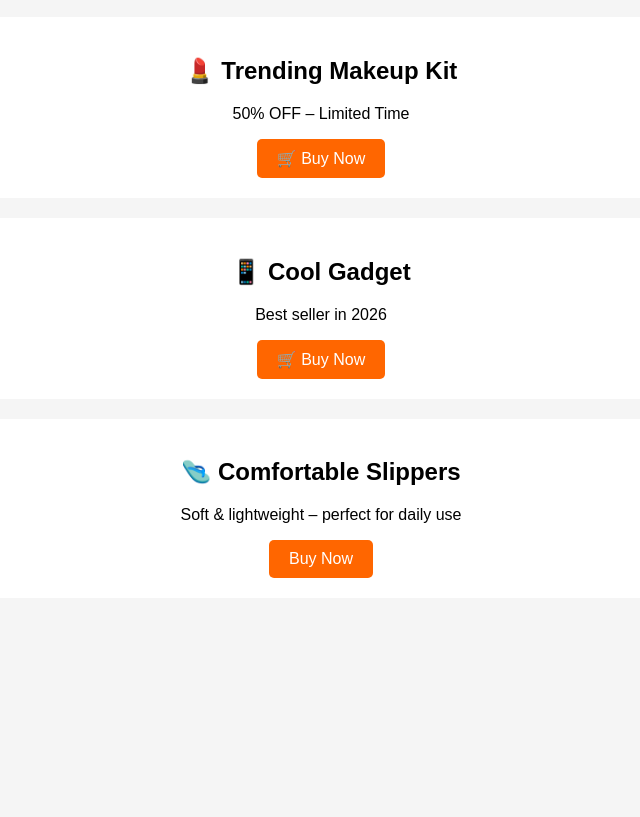
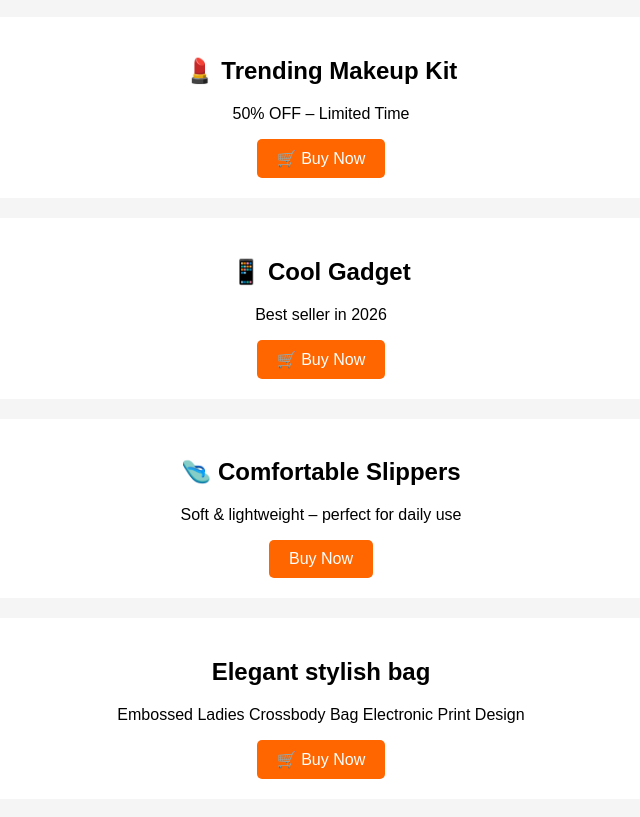
Before and after one commit to kaushikchangmai2-oss/market-edge, a plain HTML site: page index.html in a window 1280 px wide. Shown: the part 103-920 px from the top of the page, without its empty margins (319-959 px from the left). Before the commit the page ends 800 px from the top, so only its background shows below. Drawn offline with Linux system fonts and the light colour scheme.

Commit message:
Update index.html

```diff
--- a/index.html
+++ b/index.html
@@ -52,5 +52,11 @@ a {
   <a href="https://ar.aliexpress.com/item/1005009313552383.html?spm=a2g0n.productlist.0.0.62995b5az3eG6h&browser_id=5dfe3dd52f704f76b1a0c012152c48c4&aff_trace_key=a2efd650586649b187b7d6b4cdcc7fc3-1774667604582-02759-_ePNSNV&aff_platform=msite&m_page_id=niistyhwkcaqwcov19d359652501aed3f097165316&gclid=&pdp_ext_f=%7B%22order%22%3A%229042%22%2C%22spu_best_type%22%3A%22price%22%2C%22eval%22%3A%221%22%2C%22fromPage%22%3A%22search%22%7D&pdp_npi=6%40dis%21SAR%2166.84%2133.42%21%21%21120.00%2160.00%21%40212e520d17747205771638393e1d8f%2112000048715594442%21sea%21SA%210%21ABX%211%210%21n_tag%3A-29910%3Bd%3Aba2f3c79%3Bm03_new_user%3A-29895&algo_pvid=e40d45dc-0f21-4699-9402-9aa9bcff9012&utparam-url=scene%3Asearch%7Cquery_from%3A%7Cx_object_id%3A1005009313552383%7C_p_origin_prod%3A">Buy Now</a>
 </div>
 
+<div class="card">
+  <h2>Elegant stylish bag</h2>
+  <p>Embossed Ladies Crossbody Bag Electronic Print Design</p>
+  <a href="https://ar.aliexpress.com/item/1005007585147880.html?spm=a2g0n.productlist.0.0.2544Ci76Ci76Mv&browser_id=5dfe3dd52f704f76b1a0c012152c48c4&aff_trace_key=a2efd650586649b187b7d6b4cdcc7fc3-1774667604582-02759-_ePNSNV&aff_platform=msite&m_page_id=niistyhwkcaqwcov19d35d1f3cea77c295fad15c4c&gclid=&pdp_ext_f=%7B%22order%22%3A%221084%22%2C%22spu_best_type%22%3A%22price%22%2C%22eval%22%3A%221%22%2C%22fromPage%22%3A%22search%22%7D&pdp_npi=6%40dis%21SAR%21309.16%21151.49%21%21%21555.04%21271.97%21%4021010c9a17747244451145629e029b%2112000041395005371%21sea%21SA%210%21ABX%211%210%21n_tag%3A-29910%3Bd%3Aba2f3c79%3Bm03_new_user%3A-29895&algo_pvid=9575d3e1-a4a5-4315-adf1-0086b635aee4&utparam-url=scene%3Asearch%7Cquery_from%3A%7Cx_object_id%3A1005007585147880%7C_p_origin_prod%3A&search_p4p_id=202603281200451216342891819440000930326_2">🛒 Buy Now</a>
+</div>
+
 </body>
 </html>
```
